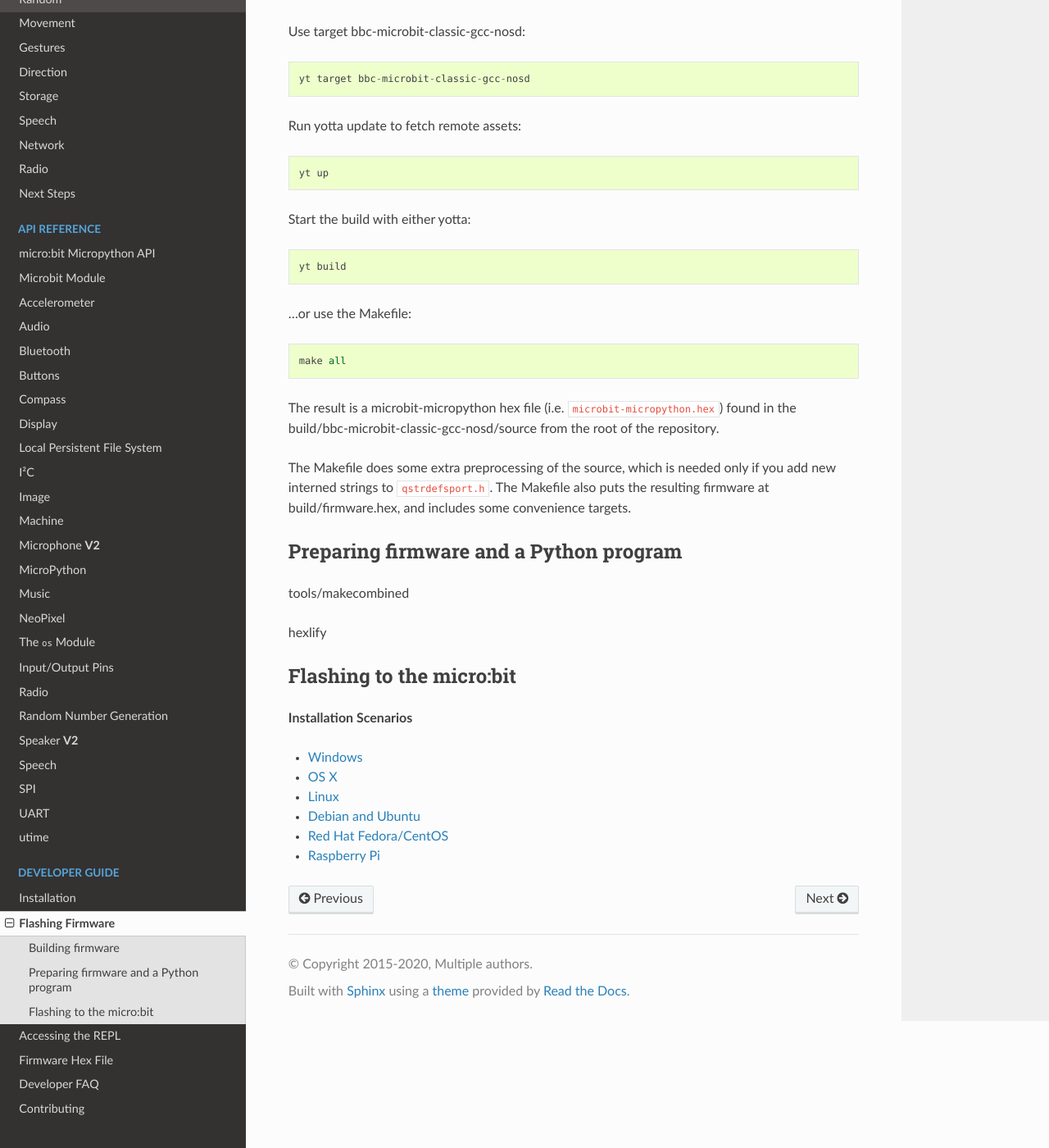
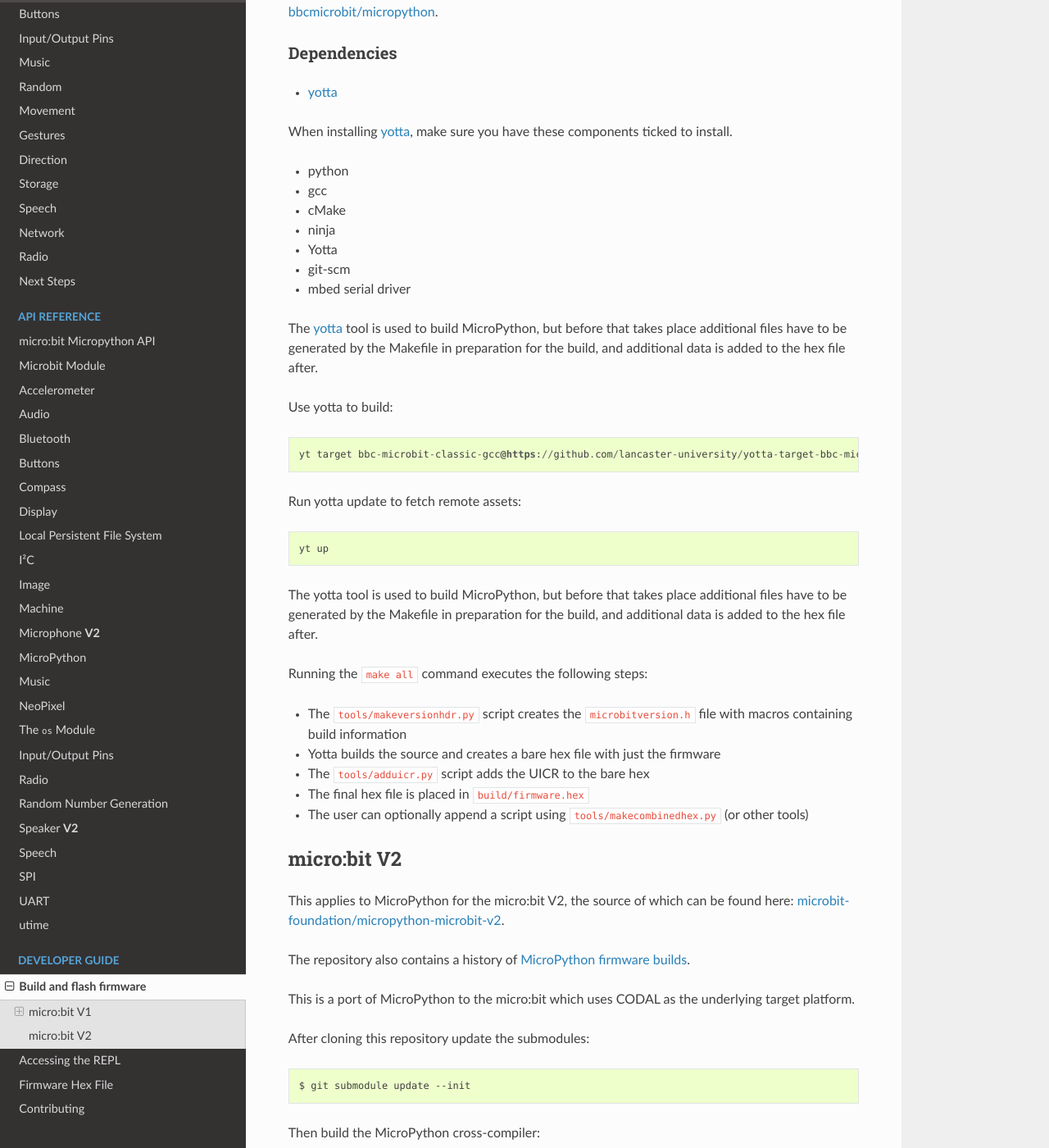
Before and after one commit to bbcmicrobit/micropython, a Sphinx documentation site: the page built from docs/devguide/flashfirmware.rst, in a window 1280 px wide and 1400 px high, scrolled down 237 px. Shown: the whole window at 82% size. Built offline with Sphinx 7.4.7 and the Read the Docs theme 2.0.0, drawn with Linux system fonts in a browser that asks for light colours; pages that are not in the unit, such as notebooks, are missing from menus; some of the changed text lies outside the part shown.

Commit message:
docs: update dev guides for V2

```diff
--- a/docs/devguide/flashfirmware.rst
+++ b/docs/devguide/flashfirmware.rst
@@ -1,58 +1,83 @@
 .. _flashfirmware:
 
-=================
-Flashing Firmware
-=================
+========================
+Build and flash firmware
+========================
 
-Building firmware
------------------
-Use yotta to build.
+micro:bit V1
+============
 
-Use target bbc-microbit-classic-gcc-nosd::
+This applies to MicroPython for the micro:bit V1, the source of which can be
+found here: `bbcmicrobit/micropython <https://github.com/bbcmicrobit/micropython>`_.
 
-  yt target bbc-microbit-classic-gcc-nosd
+Dependencies
+------------
+- `yotta <http://docs.yottabuild.org//>`_
+
+When installing `yotta <http://docs.yottabuild.org//>`_, make sure you have
+these components ticked to install.
+
+- python
+- gcc
+- cMake
+- ninja
+- Yotta
+- git-scm
+- mbed serial driver
+
+The `yotta
+<http://docs.yottabuild.org//>`_ tool is used to build MicroPython, but before that takes place
+additional files have to be generated by the Makefile in preparation for the
+build, and additional data is added to the hex file after.
+
+Use yotta to build::
+
+  yt target bbc-microbit-classic-gcc@https://github.com/lancaster-university/yotta-target-bbc-microbit-classic-gcc
 
 Run yotta update to fetch remote assets::
 
   yt up
 
-Start the build with either yotta::
+The yotta tool is used to build MicroPython, but before that takes place
+additional files have to be generated by the Makefile in preparation for the
+build, and additional data is added to the hex file after.
 
-  yt build
+Running the ``make all`` command executes the following steps:
 
-...or use the Makefile::
+- The ``tools/makeversionhdr.py`` script creates the ``microbitversion.h`` file
+  with macros containing build information
+- Yotta builds the source and creates a bare hex file with just the firmware
+- The ``tools/adduicr.py`` script adds the UICR to the bare hex
+- The final hex file is placed in ``build/firmware.hex``
+- The user can optionally append a script using ``tools/makecombinedhex.py``
+  (or other tools)
 
-  make all
+micro:bit V2
+============
 
-The result is a microbit-micropython hex file (i.e. ``microbit-micropython.hex``)
-found in the build/bbc-microbit-classic-gcc-nosd/source from the root of the
-repository.
+This applies to MicroPython for the micro:bit V2, the source of which can be
+found here: `microbit-foundation/micropython-microbit-v2 <https://github.com/microbit-foundation/micropython-microbit-v2>`_.
 
-The Makefile does some extra preprocessing of the source, which is needed only
-if you add new interned strings to ``qstrdefsport.h``. The Makefile also puts
-the resulting firmware at build/firmware.hex, and includes some convenience
-targets.
+The repository also contains a history of
+`MicroPython firmware builds <https://github.com/microbit-foundation/micropython-microbit-v2/actions>`_.
 
-Preparing firmware and a Python program
----------------------------------------
+This is a port of MicroPython to the micro:bit which uses CODAL as the
+underlying target platform.
 
-tools/makecombined
+After cloning this repository update the submodules::
 
-hexlify
+    $ git submodule update --init
 
+Then build the MicroPython cross-compiler::
 
+    $ make -C lib/micropython/mpy-cross
 
-Flashing to the micro:bit
--------------------------
+After setting up, go to the src/ directory and build::
 
+    $ cd src
 
+    $ make
 
-
-**Installation Scenarios**
-
-* :ref:`Windows <microbit-windows>`
-* :ref:`OS X <microbit-osx>`
-* :ref:`Linux <microbit-linux>`
-* :ref:`Debian and Ubuntu <microbit-debian-ubuntu>`
-* :ref:`Red Hat Fedora/CentOS <microbit-redhat>`
-* :ref:`Raspberry Pi <microbit-rpi>`
+That will build both ``libmicropython.a`` (from source in ``src/codal_port/``) and the
+CODAL app (from source in ``src/codal_app/``). The resulting firmware will be
+``MICROBIT.hex`` in the ``src/`` directory which can be copied to the micro:bit.
```
Also changed, not shown: docs/devguide/devfaq.rst (deleted, +0 -13 lines), docs/devguide/hexformat.rst (+5 -16 lines), docs/devguide/installation.rst (deleted, +0 -106 lines).
